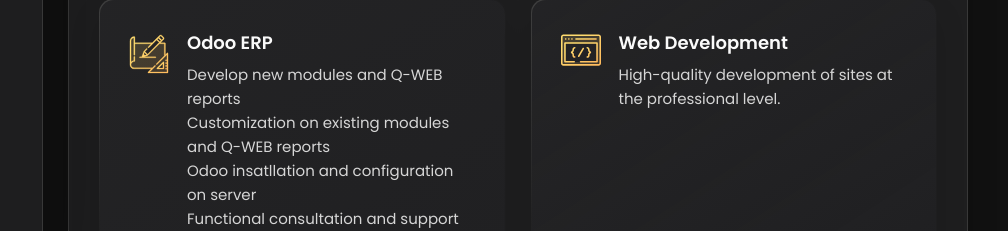
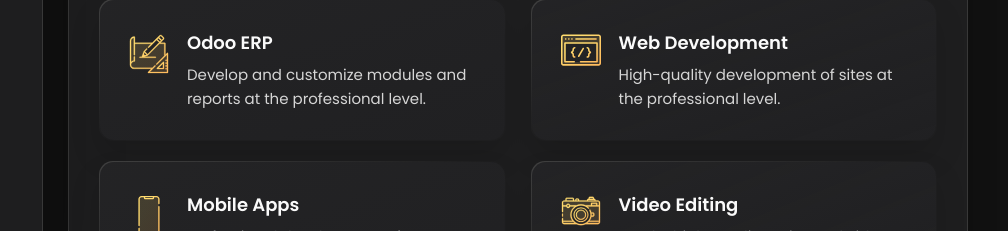
Before and after one commit to rizwanch786/rizwanch786.github.io, a plain HTML site: page index.html in a window 1280 px wide. Shown: the part 569-800 px from the top of the page, 272-1280 px from the left. Drawn offline with nearby package versions, Linux system fonts and the light colour scheme.

Commit message:
card setting

```diff
--- a/index.html
+++ b/index.html
@@ -258,16 +258,7 @@
                   <h4 class="h4 service-item-title">Odoo ERP</h4>
 
                   <p class="service-item-text">
-                    Develop new modules and Q-WEB reports
-                  </p>
-                  <p class="service-item-text">
-                    Customization on existing modules and Q-WEB reports
-                  </p>
-                  <p class="service-item-text">
-                    Odoo insatllation and configuration on server
-                  </p>
-                  <p class="service-item-text">
-                    Functional consultation and support
+                    Develop and customize modules and reports at the professional level.
                   </p>
                 </div>
 
```
